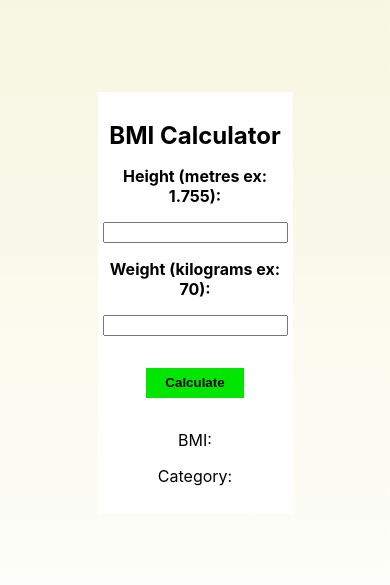
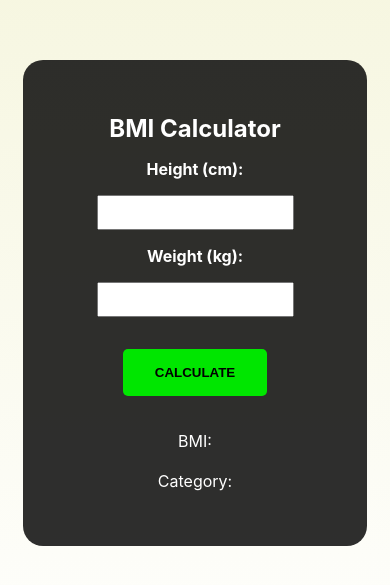
Before and after one commit to Ionut-Cora/bmi-calculator, a React (Create React App) app: page / in a window 390 px wide. Shown: the part 119-704 px from the top of the page. Built offline with nearby package versions, Linux system fonts and the light colour scheme.

Commit message:
style commit

```diff
--- a/src/App.css
+++ b/src/App.css
@@ -57,17 +57,59 @@ form {
   flex-direction: column;
   justify-content: center;
   align-items: center;
-  background-color: #fff;
+  border-radius: 20px;
+  padding: 2rem 1rem;
+  background-color: #000000d0;
   width: 25%;
   min-height: 50%;
   margin: auto;
 }
 
+.calculator h1,
+.calculator label,
+.calculator p {
+  color: #fff;
+}
+
 .calculator input {
   margin: 1rem 0;
+  padding: 0.5rem;
 }
 
-@media only screen and (max-width: 900px) {
+.calculator input:focus {
+  outline: none;
+}
+
+#submit-button {
+  background-color: #00e600;
+  font-weight: bold;
+  border: 0;
+  border-radius: 5px;
+  text-transform: uppercase;
+  padding: 1rem 2rem;
+}
+
+#submit-button:hover {
+  background-color: #00b300;
+  cursor: pointer;
+}
+
+.calculator label,
+#result span {
+  font-weight: bold;
+}
+
+#result span {
+  font-size: 1.2rem;
+}
+
+#height-enter,
+#weight-enter {
+  margin-top: 0;
+  margin-bottom: 1rem;
+}
+
+@media only screen and (max-width: 1000px) {
   .calculator {
     width: 40%;
   }
@@ -79,23 +121,6 @@ form {
   }
 
   .calculator {
-    width: 50%;
+    width: 80%;
   }
 }
-
-#submit-button {
-  width: 50%;
-  height: 30px;
-  background-color: #00e600;
-  font-weight: bold;
-  border: 0;
-}
-
-#submit-button:hover {
-  background-color: #00b300;
-}
-
-.calculator label,
-#result span {
-  font-weight: bold;
-}
--- a/src/App.js
+++ b/src/App.js
@@ -25,7 +25,7 @@ class App extends React.Component {
   handleSubmit(event) {
     event.preventDefault();
 
-    let total = this.state.weight / (this.state.height * this.state.height);
+    let total = (this.state.weight / (this.state.height * this.state.height)) * 10000;
     let totalPrecision = total.toPrecision(4);
     this.setState({total: totalPrecision});
 
@@ -77,10 +77,10 @@ class App extends React.Component {
         <div className="calculator">
           <h1>BMI Calculator</h1>
           <form onSubmit={(event) => this.handleSubmit(event)}>
-            <label htmlFor="height">Height (metres ex: 1.755):</label>
+            <label htmlFor="height">Height (cm):</label>
             <input type="number" name="height" step="any" onChange={(event) => this.handleHeight(event)} />
             <p id="height-enter">Enter your Height</p>
-            <label htmlFor="weight">Weight (kilograms ex: 70):</label>
+            <label htmlFor="weight">Weight (kg):</label>
             <input type="number" name="weight" step="any" onChange={(event) => this.handleWeight(event)} />
             <p id="weight-enter">Enter your Weight</p>
             <input id="submit-button" type="submit" value="Calculate"/>
```
